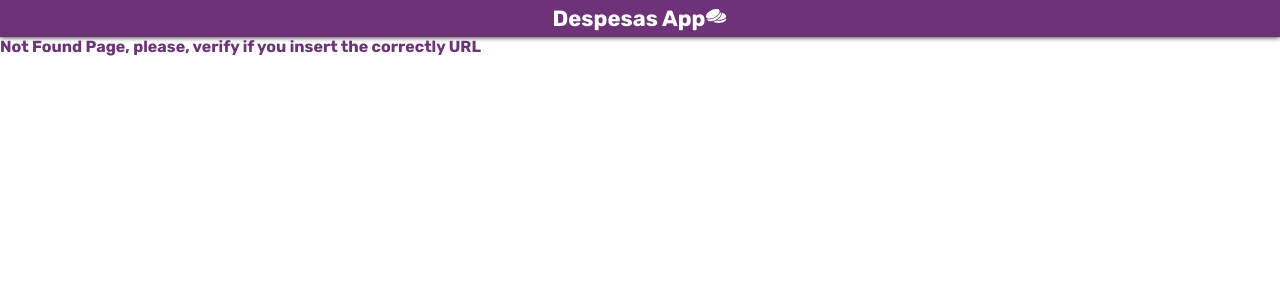
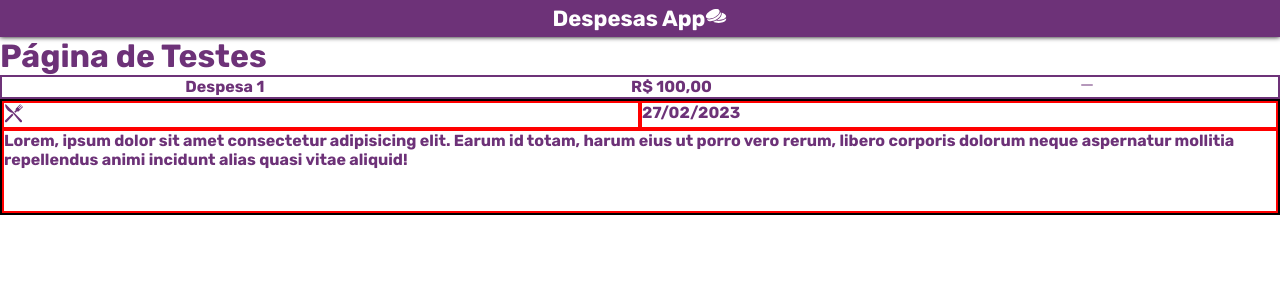
Before and after one commit to GabrielSilper/despesas-app, a React (Create React App) app: page /test in a window 1280 px wide. Before the commit this address had no page. Shown: the top 300 px of the page. Built offline with nearby package versions, Linux system fonts and the light colour scheme.

Commit message:
Inventei um Collapse bem simples e sem efeito

```diff
--- a/src/App.jsx
+++ b/src/App.jsx
@@ -4,6 +4,7 @@ import Header from './components/Header';
 import ExpensesPage from './pages/ExpensesPage';
 import Login from './pages/Login';
 import NotFound from './pages/NotFound';
+import Test from './pages/Test';
 
 function App() {
   return (
@@ -11,6 +12,7 @@ function App() {
       <Header />
       <Switch>
         <Route path="/expenses" component={ ExpensesPage } />
+        <Route path="/test" component={ Test } />
         <Route exact path="/" component={ Login } />
         <Route path="*" component={ NotFound } />
       </Switch>
--- /dev/null
+++ b/src/components/CollapseComponent.jsx
@@ -0,0 +1,63 @@
+import React, { useState } from "react";
+import { AiOutlineDown, AiOutlineMinus } from "react-icons/ai";
+import { GiKnifeFork } from "react-icons/gi";
+import { RiBillLine } from "react-icons/ri";
+import { BsCreditCard } from "react-icons/bs";
+import { TbBeach, TbDotsCircleHorizontal } from "react-icons/tb";
+import { MdOutlineHomeWork } from "react-icons/md";
+import BodyCollapse from "../style/Collapse/BodyCollapse";
+import HeaderCollapse from "../style/Collapse/HeaderCollapse";
+import WrapperCollapse from "../style/Collapse/WrapperCollapse";
+import formattedDate from "../helpers/formattedDate";
+
+function CollapseComponent({ expense }) {
+  const { name, value, type, date, description } = expense;
+  const dateProp = new Date(date);
+  const [show, setShow] = useState(true);
+
+  const icon = ((type) => {
+    switch (type) {
+      case "Conta":
+        return <RiBillLine size={22} />;
+      case "Cartão":
+        return <BsCreditCard size={20} />;
+      case "Trabalho":
+        return <MdOutlineHomeWork size={22} />;
+      case "Comida":
+        return <GiKnifeFork size={20} />;
+      case "Lazer":
+        return <TbBeach size={22} />;
+      case "Outros":
+        return <TbDotsCircleHorizontal size={22} />;
+      default:
+        return "---";
+    }
+  })(type);
+
+  const bodyElement = (
+    <BodyCollapse>
+      <span>{icon}</span>
+      <span>{formattedDate(dateProp)}</span>
+      <span>{description}</span>
+    </BodyCollapse>
+  );
+
+  return (
+    <WrapperCollapse>
+      <HeaderCollapse>
+        <span>{name}</span>
+        <span>R$ {value}</span>
+        <span>
+          {show ? (
+            <AiOutlineMinus onClick={() => setShow(!show)} />
+          ) : (
+            <AiOutlineDown onClick={() => setShow(!show)} />
+          )}
+        </span>
+      </HeaderCollapse>
+      {show && bodyElement}
+    </WrapperCollapse>
+  );
+}
+
+export default CollapseComponent;
--- a/src/context/ExpenseProvider.js
+++ b/src/context/ExpenseProvider.js
@@ -1,6 +1,6 @@
 import PropTypes from 'prop-types';
 import React, { useCallback, useMemo, useState } from 'react';
-import currentDate from '../constants/currentDate';
+import currentDate from '../helpers/currentDate';
 import ExpenseContext from './ExpenseContext';
 
 function ExpenseProvider({ children }) {
--- /dev/null
+++ b/src/helpers/formattedDate.js
@@ -0,0 +1,12 @@
+const formattedDate = (date) => {
+  const numFormat = { date: 10, month: 8 };
+  const dd = date.getDate() > numFormat.date ? date.getDate() : `0${date.getDate()}`;
+  const mm = date.getMonth() > numFormat.month
+    ? date.getMonth() + 1
+    : `0${date.getMonth() + 1}`;
+  const yy = date.getFullYear();
+
+  return `${dd}/${mm}/${yy}`;
+};
+
+export default formattedDate;
--- /dev/null
+++ b/src/pages/Test.jsx
@@ -0,0 +1,21 @@
+import React from "react";
+import CollapseComponent from "../components/CollapseComponent";
+
+function Test() {
+  const example = {
+    name: "Despesa 1",
+    value: "100,00",
+    type: "Comida",
+    date: "2023-02-27",
+    description:
+      "Lorem, ipsum dolor sit amet consectetur adipisicing elit. Earum id totam, harum eius ut porro vero rerum, libero corporis dolorum neque aspernatur mollitia repellendus animi incidunt alias quasi vitae aliquid!",
+  };
+  return (
+    <div>
+      <h1>Página de Testes</h1>
+      <CollapseComponent expense={example}/>
+    </div>
+  );
+}
+
+export default Test;
--- /dev/null
+++ b/src/style/Collapse/BodyCollapse.jsx
@@ -0,0 +1,22 @@
+import styled from "styled-components";
+
+const BodyCollapse = styled.div`
+  border: 2px solid black;
+  display: grid;
+
+  grid-template-columns: 1fr 1fr;
+  grid-template-rows: 1fr 3fr;
+
+  gap: 0px 0px;
+
+  & span {
+    border: 2px solid red;
+  }
+
+  & span:nth-child(3) {
+    grid-column-start: 1;
+    grid-column-end: 3;
+  }
+`;
+
+export default BodyCollapse;
--- /dev/null
+++ b/src/style/Collapse/HeaderCollapse.jsx
@@ -0,0 +1,9 @@
+import styled from "styled-components";
+
+const HeaderCollapse = styled.div`
+  border: 2px solid;
+  display: flex;
+  justify-content: space-around;
+`;
+
+export default HeaderCollapse;
--- /dev/null
+++ b/src/style/Collapse/WrapperCollapse.jsx
@@ -0,0 +1,5 @@
+import styled from 'styled-components';
+
+const WrapperCollapse = styled.div``;
+
+export default WrapperCollapse;
--- a/src/style/theme.js
+++ b/src/style/theme.js
@@ -8,6 +8,7 @@ const theme = {
   },
   width: {
     small: '720px',
+    collapseWidth: '200px',
   },
 };
 
```
Also changed, not shown: src/helpers/currentDate.js (renamed from src/constants/currentDate.js).
